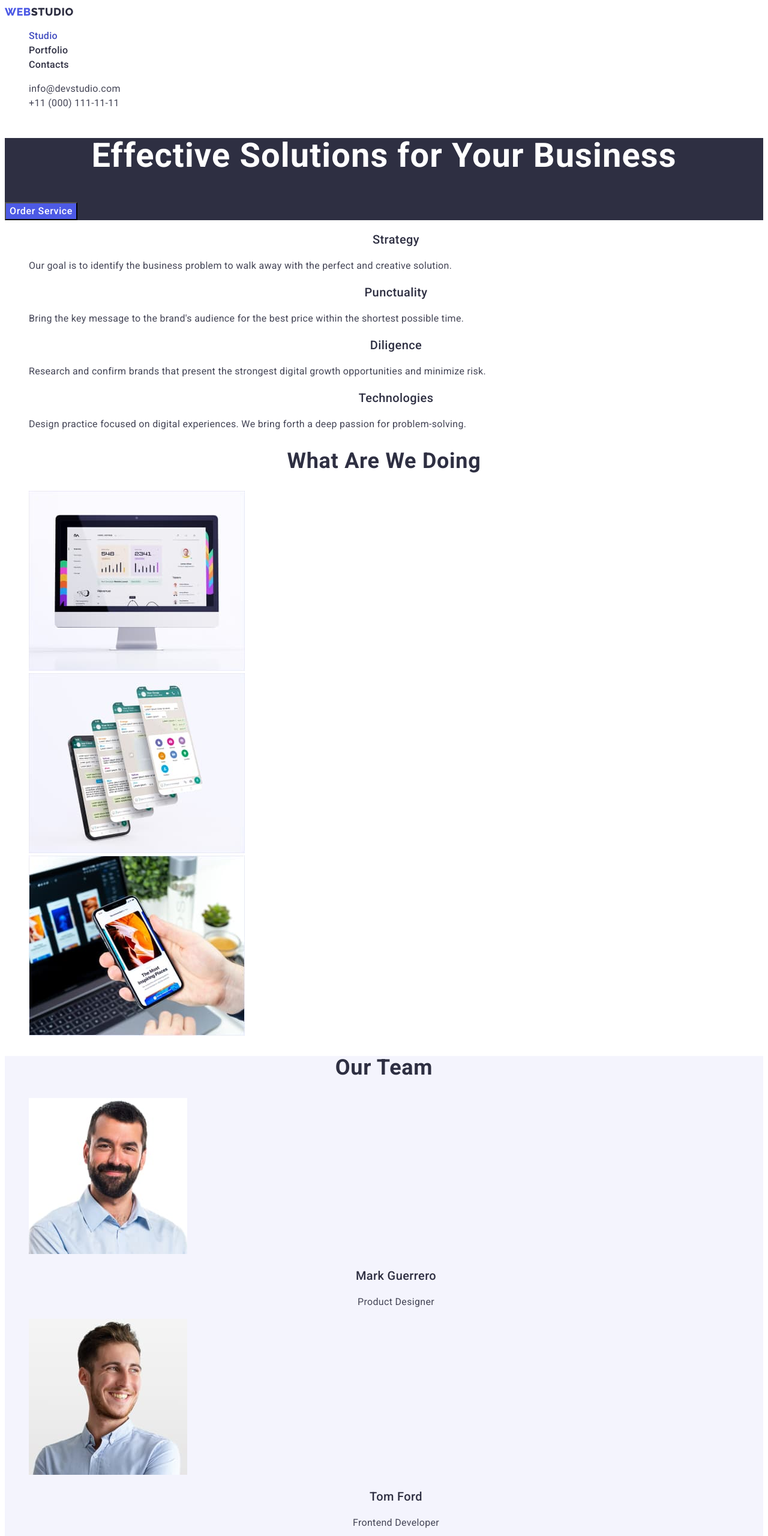
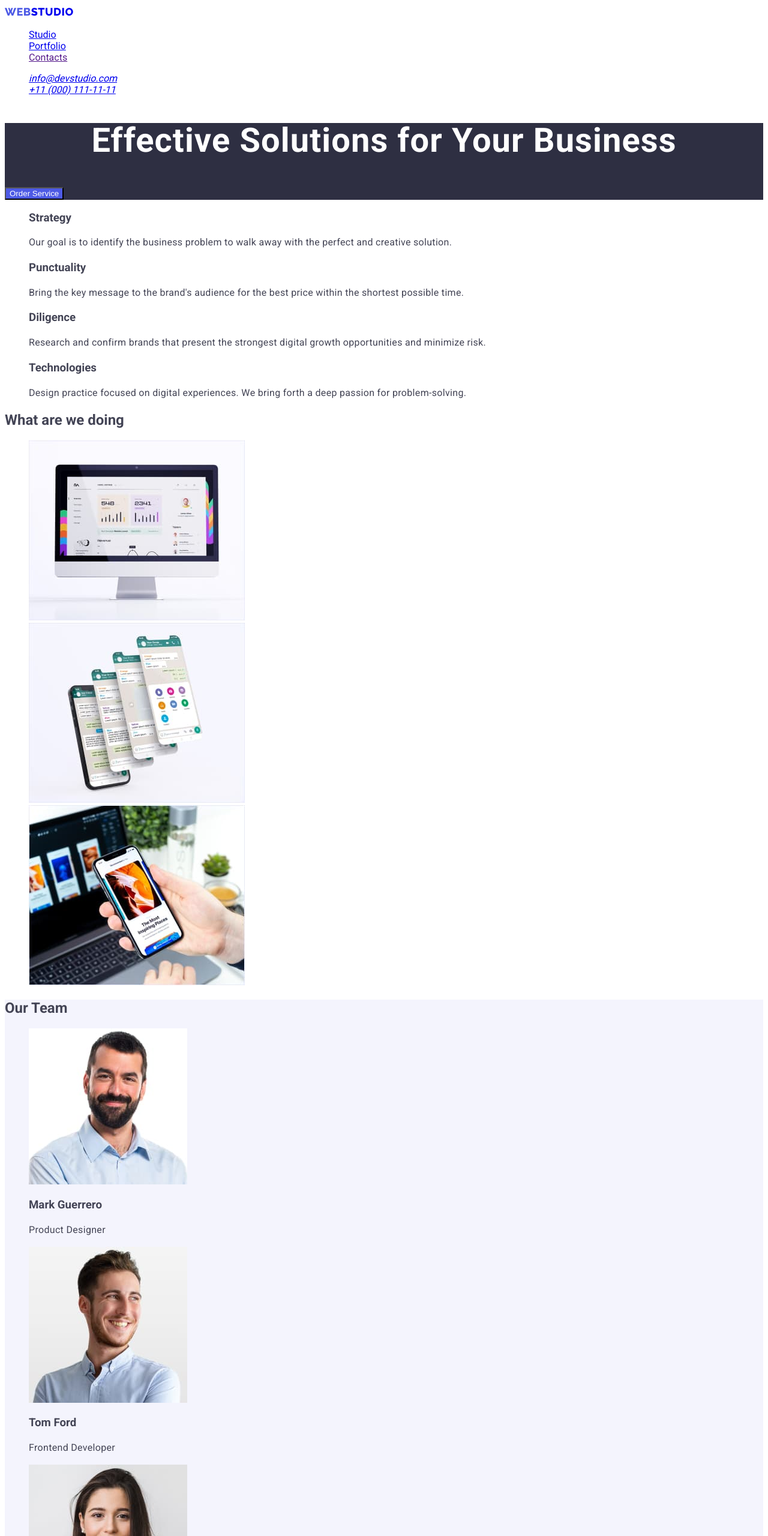
Before and after one commit to 1mposs1blee/goit-markup-hw-02, a plain HTML site: page index.html in a window 1280 px wide. Shown: the top 2560 px of the page at 60% size. Drawn offline with Linux system fonts and the light colour scheme.

Commit message:
index.html 2.0

```diff
--- a/index.html
+++ b/index.html
@@ -16,24 +16,24 @@
 <body>
   <header>
     <nav>
-      <a class="logo header" href="./index.html"><span class="half-logo">Web</span>Studio</a>
-      <ul class="main-nav-list list-style">
+      <a class="logo link" href="./index.html"><span class="half-logo">Web</span>Studio</a>
+      <ul class="list-style">
         <li>
-          <a class="main-nav-link current" href="./index.html">Studio</a>
+          <a class="main-item link current" href="./index.html">Studio</a>
         </li>
         <li>
-          <a class="main-nav-link" href="./portfolio.html">Portfolio</a>
+          <a class="main-item link" href="./portfolio.html">Portfolio</a>
         </li>
-        <li><a class="main-nav-link" href="">Contacts</a></li>
+        <li><a class="main-item link" href="">Contacts</a></li>
       </ul>
     </nav>
     <address>
-      <ul class="main-contacts-list list-style">
+      <ul class="list-style">
         <li>
-          <a class="mail-link contact" href="mailto:info@devstudio.com">info@devstudio.com</a>
+          <a class="address-item link" href="mailto:info@devstudio.com">info@devstudio.com</a>
         </li>
         <li>
-          <a class="tel-link contact" href="tel:+110001111111">+11 (000) 111-11-11</a>
+          <a class="address-item link" href="tel:+110001111111">+11 (000) 111-11-11</a>
         </li>
       </ul>
     </address>
@@ -41,36 +41,36 @@
   <main>
     <section class="hero-section">
       <h1 class="hero-title">Effective Solutions for Your Business</h1>
-      <button class="order-btn primary-btn" type="button">
+      <button class="primary-btn btn" type="button">
         Order Service
       </button>
     </section>
     <section>
       <h2 hidden>Advantages</h2>
-      <ul class="advantages-list list-style">
+      <ul class="list-style">
         <li>
-          <h3 class="advantage-title section-subtitles">Strategy</h3>
+          <h3 class="section-subtitle">Strategy</h3>
           <p class="subtitle-descr">
             Our goal is to identify the business problem to walk away with the
             perfect and creative solution.
           </p>
         </li>
         <li>
-          <h3 class="advantage-title section-subtitles">Punctuality</h3>
+          <h3 class="section-subtitle">Punctuality</h3>
           <p class="subtitle-descr">
             Bring the key message to the brand's audience for the best price
             within the shortest possible time.
           </p>
         </li>
         <li>
-          <h3 class="advantage-title section-subtitles">Diligence</h3>
+          <h3 class="section-subtitle">Diligence</h3>
           <p class="subtitle-descr">
             Research and confirm brands that present the strongest digital
             growth opportunities and minimize risk.
           </p>
         </li>
         <li>
-          <h3 class="advantage-title section-subtitles">Technologies</h3>
+          <h3 class="section-subtitle">Technologies</h3>
           <p class="subtitle-descr">
             Design practice focused on digital experiences. We bring forth a
             deep passion for problem-solving.
@@ -79,8 +79,8 @@
       </ul>
     </section>
     <section>
-      <h2 class="works-title section-titles">What are we doing</h2>
-      <ul class="works-list list-style">
+      <h2 class="section-title">What are we doing</h2>
+      <ul class="list-style">
         <li>
           <img src="./images/employees/monitor.jpg" alt="graph on the monitor" width="360" height="300" />
         </li>
@@ -93,34 +93,34 @@
       </ul>
     </section>
     <section class="team-section">
-      <h2 class="team-title section-titles">Our Team</h2>
-      <ul class="employees-list list-style">
+      <h2 class="section-title">Our Team</h2>
+      <ul class="list-style">
         <li>
           <img src="./images/employees/mark-guerrero.jpg" alt="Mark Guerrero" width="264" height="260" />
-          <h3 class="name-title section-subtitles">Mark Guerrero</h3>
-          <p class="work-position">Product Designer</p>
+          <h3 class="section-subtitle subtitle-center">Mark Guerrero</h3>
+          <p class="subtitle-descr descr-center">Product Designer</p>
         </li>
         <li>
           <img src="./images/employees/tom-ford.jpg" alt="Tom Ford" width="264" height="260" />
-          <h3 class="name-title section-subtitles">Tom Ford</h3>
-          <p class="work-position">Frontend Developer</p>
+          <h3 class="section-subtitle subtitle-center">Tom Ford</h3>
+          <p class="subtitle-descr descr-center">Frontend Developer</p>
         </li>
         <li>
           <img src="./images/employees/camila-garcia.jpg" alt="Camila Garcia" width="264" height="260" />
-          <h3 class="name-title section-subtitles">Camila Garcia</h3>
-          <p class="work-position">Marketing</p>
+          <h3 class="section-subtitle subtitle-center">Camila Garcia</h3>
+          <p class="subtitle-descr descr-center">Marketing</p>
         </li>
         <li>
           <img src="./images/employees/daniel-wilson.jpg" alt="Daniel Wilson" width="264" height="260" />
-          <h3 class="name-title section-subtitles">Daniel Wilson</h3>
-          <p class="work-position">UI Designer</p>
+          <h3 class="section-subtitle subtitle-center">Daniel Wilson</h3>
+          <p class="subtitle-descr descr-center">UI Designer</p>
         </li>
       </ul>
     </section>
   </main>
-  <footer class="main-footer">
-    <a class="logo footer" href="./index.html"><span class="half-logo">Web</span>Studio</a>
-    <p class="footer-phrase">
+  <footer class="footer">
+    <a class="logo link footer-logo-color" href="./index.html"><span class="half-logo">Web</span>Studio</a>
+    <p class="footer-descr">
       Increase the flow of customers and sales for your business with digital
       marketing & growth solutions.
     </p>
```
